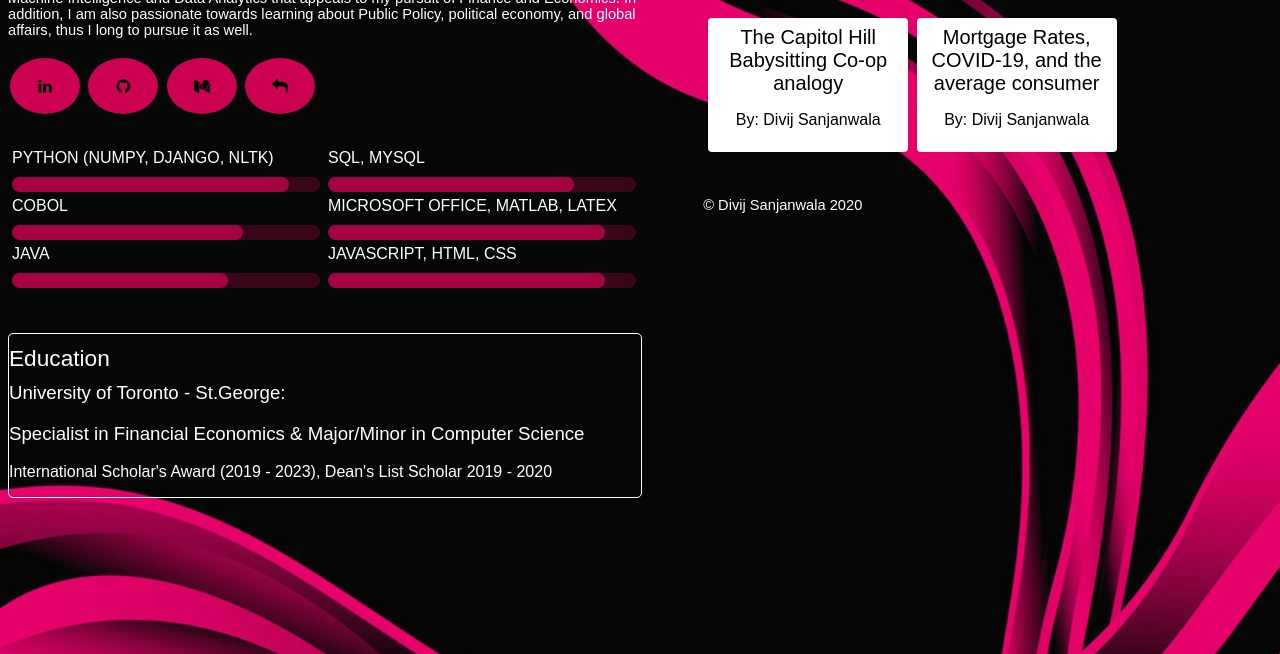
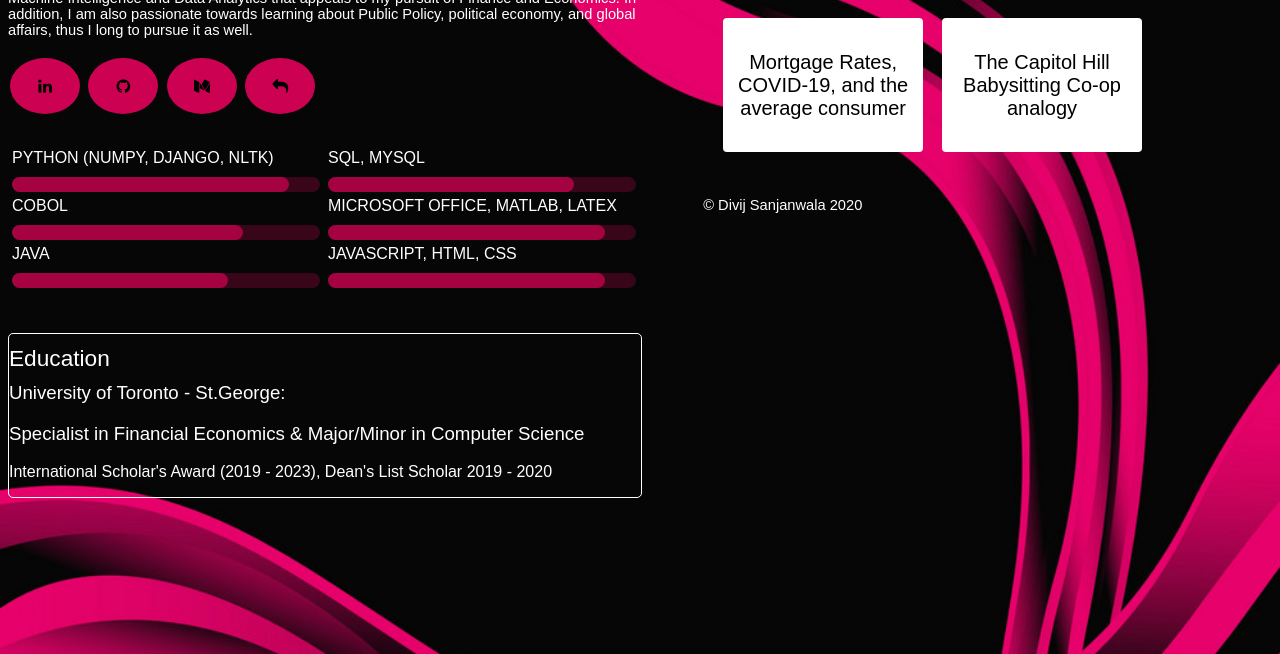
Before and after one commit to DivijSanjanwala/divijsanjanwala.github.io, a plain HTML site: page index.html in a window 1280 px wide. Shown: the part 146-800 px from the top of the page. Drawn offline with Linux system fonts and the light colour scheme; a script that the page names is missing; a web font is replaced by a local one.

Commit message:
Changes ness

```diff
--- a/index.html
+++ b/index.html
@@ -65,16 +65,14 @@ margin-top: 19pt;"><p style="font-size: 17pt; line-height: 2pt;">Education</p>
 
 
 </div>
-<div class="container-x" style="height: auto; background-color: transparent; color: white; border-color: transparent;">
+<div class="container-x" style="height: auto; width: auto; background-color: transparent; color: white; border-color: transparent;">
     <h1 style="margin-left: 3pt;">Bi-weekly Economic Analysis</h1>
     <a href="https://medium.com/@sanjanwaladivij/
     the-capitol-hill-babysitting-co-op-analogy-859b1bbc9f12">
-    <button class="button" style="margin-left: 3pt;">The Capitol Hill Babysitting Co-op analogy
-        <p style="font-size: 12pt;">By: Divij Sanjanwala</p>
+    <button class="button">The Capitol Hill Babysitting Co-op analogy
     </button></a>
     <a href="https://medium.com/@sanjanwaladivij/mortgage-rates-covid-19-and-the-average-consumer-a6f79743349a">
-    <button class="button" style="margin-left: 3pt;">Mortgage Rates, COVID-19, and the average consumer
-        <p style="font-size: 12pt;">By: Divij Sanjanwala</p>
+        <button class="button" style="float: left;">Mortgage Rates, COVID-19, and the average consumer
     </button></a>
 
 </div>
--- a/indexCSS.css
+++ b/indexCSS.css
@@ -7,7 +7,6 @@
 
 .container-x {
   border-radius: 5px;
-  border: white;
   border-style: solid;
   border-width: 1px;
   margin-top: 1cm;
```
